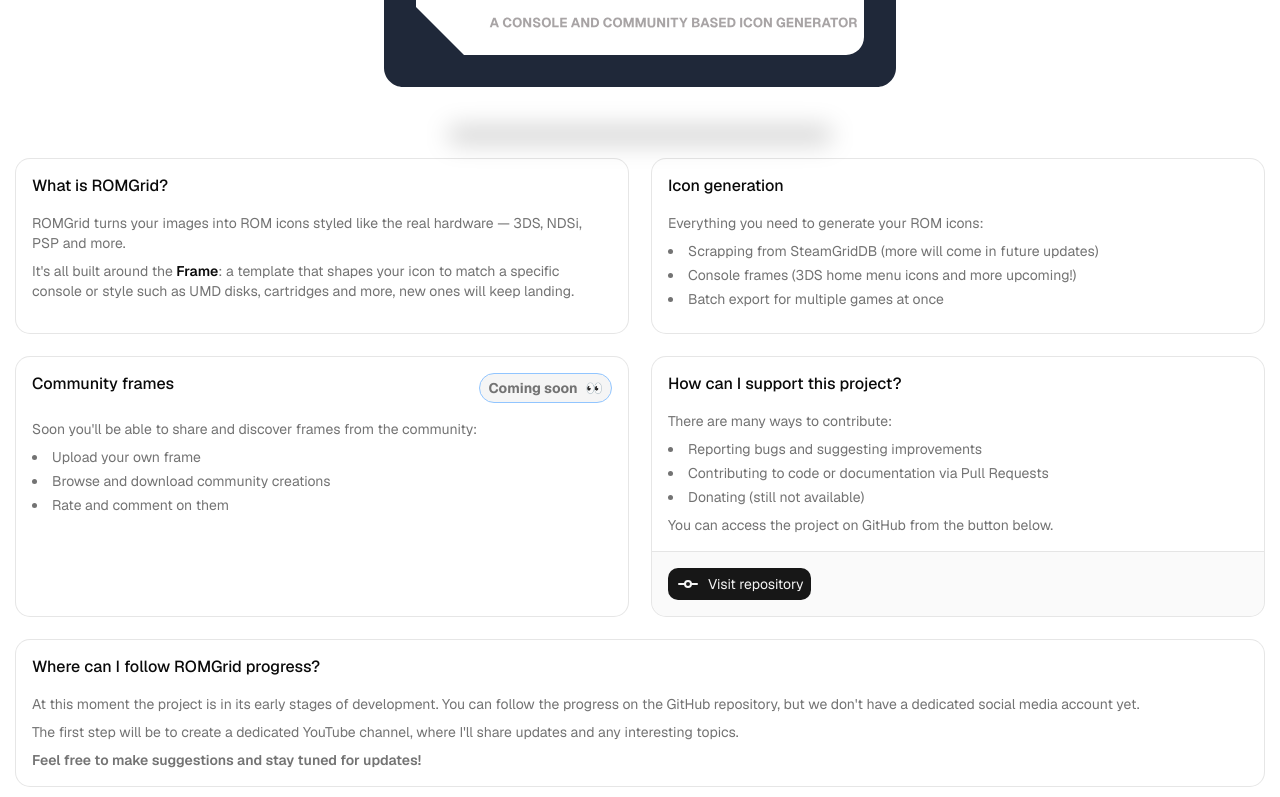
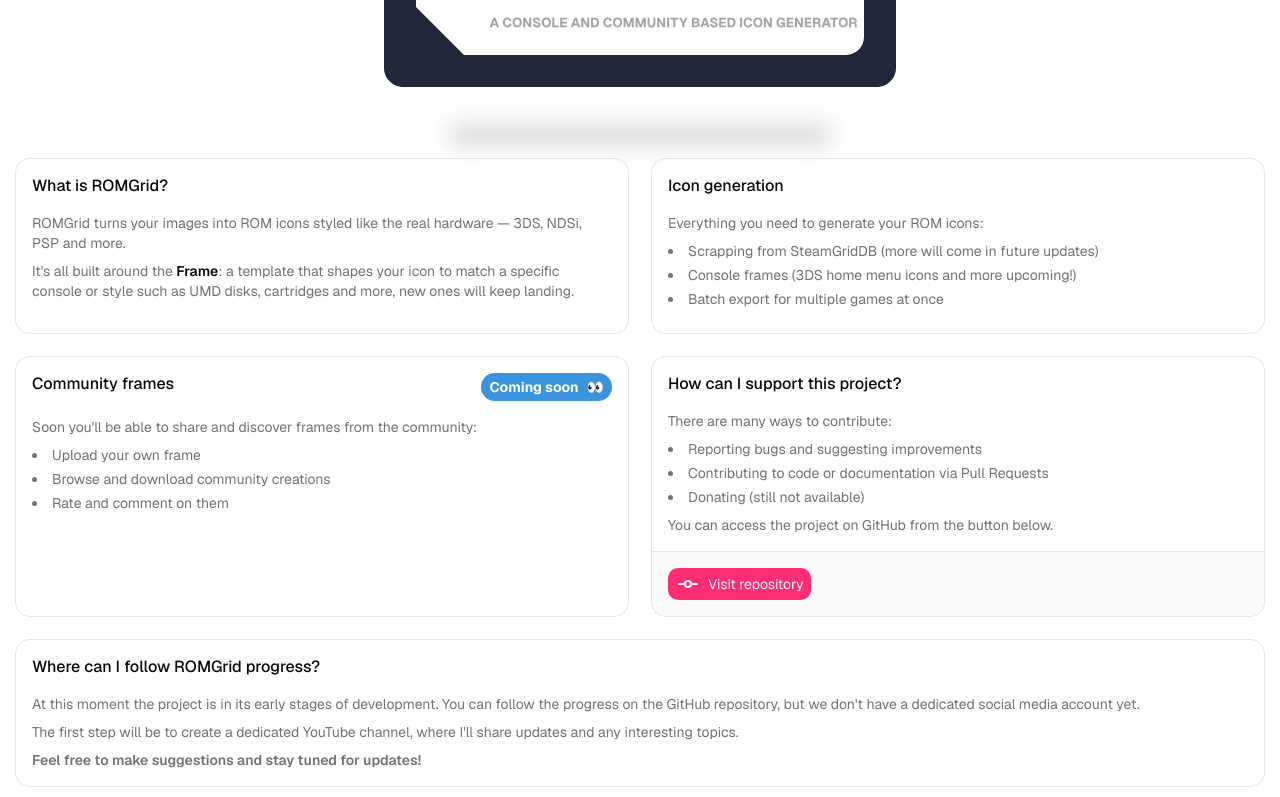
Before and after one commit to TheJhoxX/ROMGrid, a Next.js app: page / in a window 1280 px wide. Shown: the part 527-1324 px from the top of the page. Built offline with nearby package versions, Linux system fonts and the light colour scheme.

Commit message:
Main page colors adjustments

```diff
--- a/src/app/page.tsx
+++ b/src/app/page.tsx
@@ -86,7 +86,7 @@
                 <Card className='transition-all duration-300 ease-in-out hover:-translate-y-1.5'>
                     <CardHeader>
                         <CardTitle>{t('community.title')}</CardTitle>
-                        <CardAction className='border-chart-1 bg-muted text-muted-foreground flex items-center gap-2 rounded-full border px-2 py-1 font-bold'>
+                        <CardAction className='text-secondary-foreground bg-secondary flex items-center gap-2 rounded-full px-2 py-1 font-bold'>
                             <p>{t('community.comingSoon')}</p>
                             <span>👀</span>
                         </CardAction>
@@ -123,7 +123,7 @@
                         <Link
                             href='https://github.com/TheJhoxX/ROMGrid.git'
                             target='_blank'
-                            className='text-accent bg-accent-foreground flex items-center gap-2 rounded-lg px-2 py-1'
+                            className='text-accent bg-primary flex items-center gap-2 rounded-lg px-2 py-1'
                         >
                             <GitCommitHorizontal />
                             <p>{t('support.visitRepository')}</p>
```
